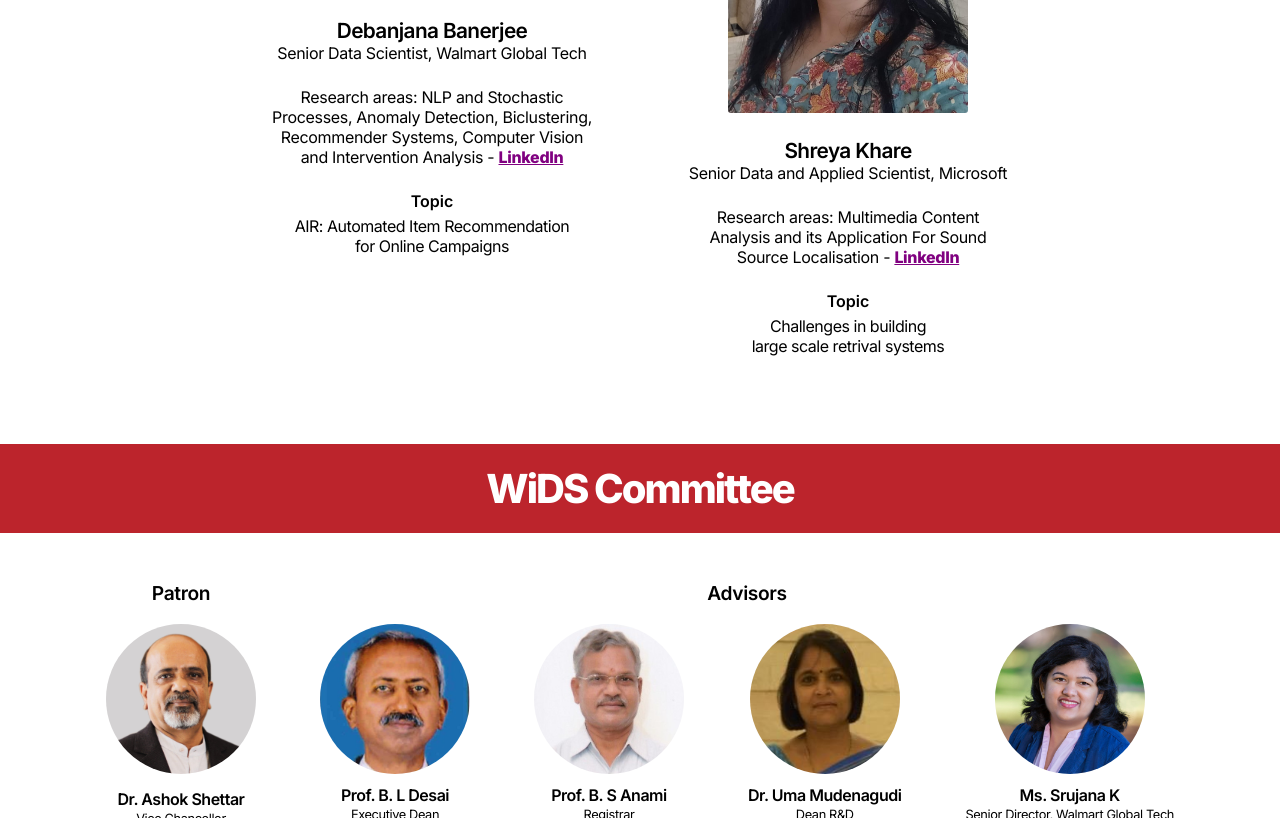
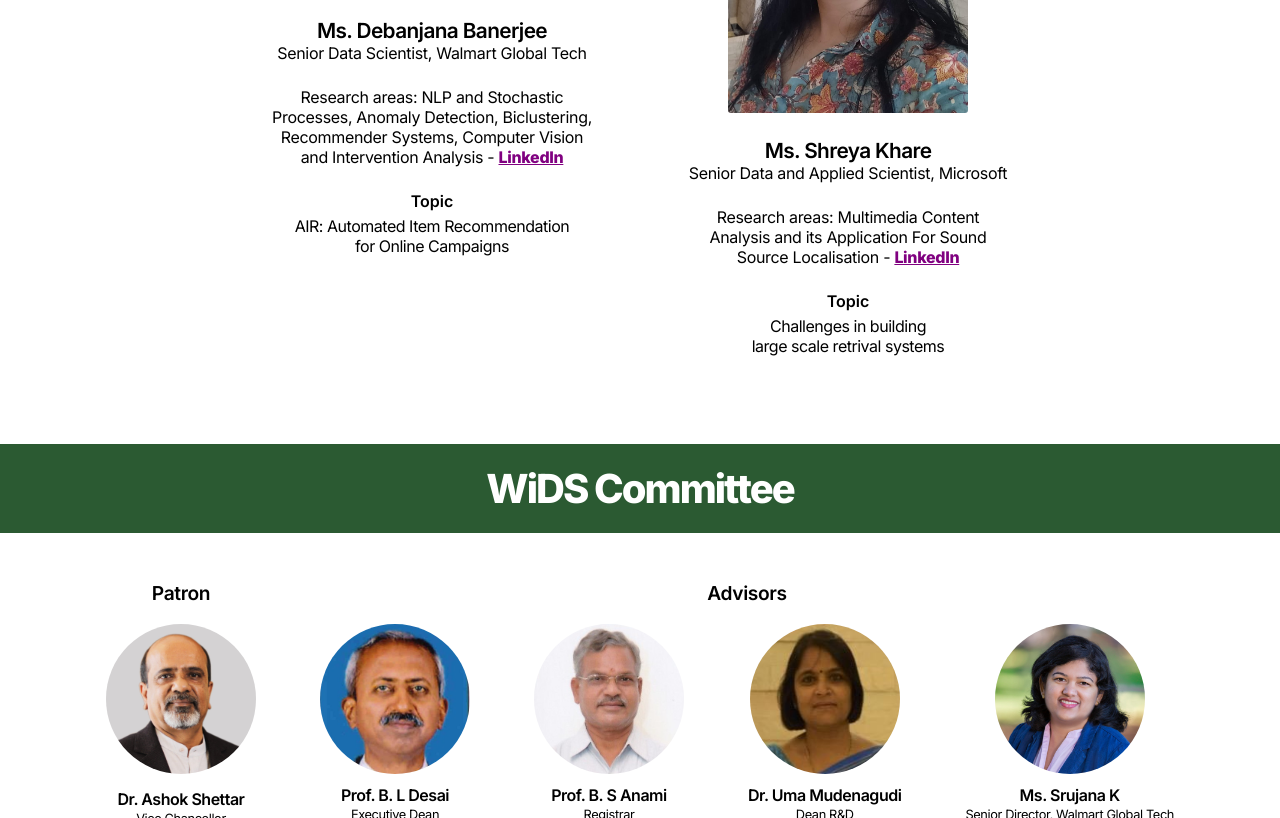
Before and after one commit to prajwalpatilcodes/WiDS, a plain HTML site: page index.html in a window 1280 px wide. Shown: the part 1205-2023 px from the top of the page. Drawn offline with Linux system fonts and the light colour scheme.

Commit message:
Update color of header

```diff
--- a/index.html
+++ b/index.html
@@ -73,7 +73,7 @@
                         <div class="speakers-image">
                             <img src="assets/speakers/debanjan.png" alt="">
                         </div>
-                        <div class="speakers-name">Debanjana Banerjee</div>
+                        <div class="speakers-name">Ms. Debanjana Banerjee</div>
                         <div class="speakers-desc">Senior Data Scientist, Walmart Global Tech</div>
 
                         <div class="speaker-bio">
@@ -94,7 +94,7 @@
                         <div class="speakers-image">
                             <img src="assets/speakers/shreya.png" alt="">
                         </div>
-                        <div class="speakers-name">Shreya Khare</div>
+                        <div class="speakers-name">Ms. Shreya Khare</div>
                         <div class="speakers-desc">Senior Data and Applied Scientist, Microsoft</div>
 
                         <div class="speaker-bio">
--- a/style.css
+++ b/style.css
@@ -121,7 +121,7 @@ main {
 }
 
 .committee-title {
-    background-color: var(--red);
+    background-color: var(--green);
     padding: 0.5em 0em 0.5em 0em;
     font-size: 2.5em;
     font-weight: 700;
```
